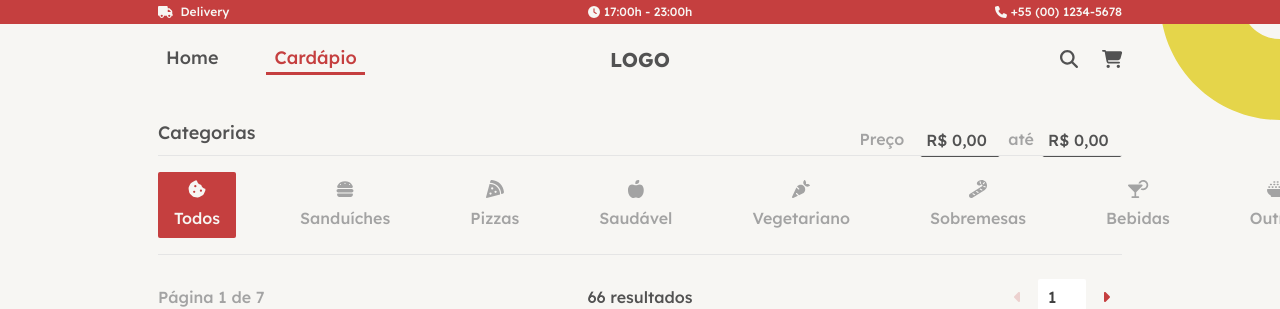
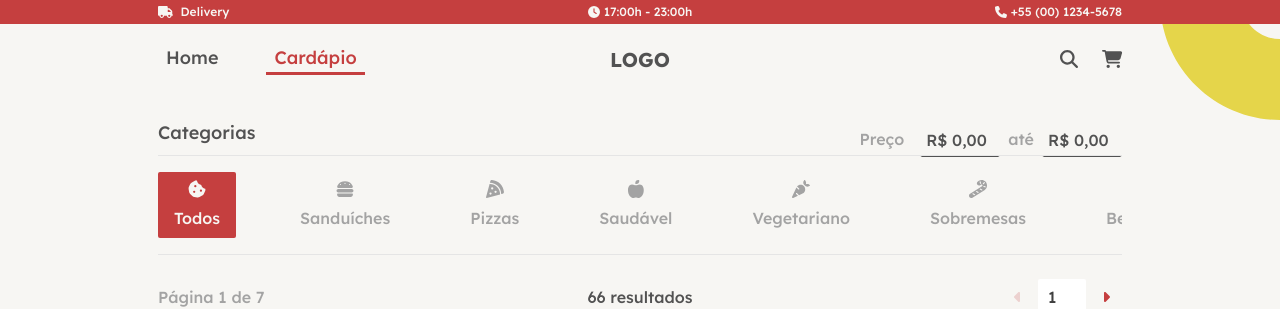
Before and after one commit to aridsm/food-app-2, a React (Vite) app: page /menu in a window 1280 px wide. Shown: the top 309 px of the page. Built offline with nearby package versions, Linux system fonts and the light colour scheme.

Commit message:
fix: add grab do menu categorias

```diff
--- a/src/components/Menu/Results.tsx
+++ b/src/components/Menu/Results.tsx
@@ -17,7 +17,6 @@ const Results: React.FC = () => {
   const [shownMenuItems, setShownMenuItems] = useState<MenuItem[]>(() =>
     menuItemsList.slice(0, itemsPerPage)
   );
-  const [totalItems, setTotalItems] = useState<number>(menuItems.length);
   const [page, setPage] = useState<Page>({
     currentPage: 1,
     totalPages: 1,
@@ -25,14 +24,14 @@ const Results: React.FC = () => {
 
   useEffect(() => {
     setPage((state: Page) => {
-      const totalPages = Math.floor(totalItems / itemsPerPage);
+      const totalPages = Math.floor(menuItemsList.length / itemsPerPage);
       return { ...state, totalPages };
     });
-  }, [totalItems]);
+  }, [menuItemsList]);
 
   useEffect(() => {
     setShownMenuItems(() => {
-      const firstIndexToShow = (page.currentPage - 1) * itemsPerPage;
+      const firstIndexToShow: number = (page.currentPage - 1) * itemsPerPage;
       return menuItemsList.slice(
         firstIndexToShow,
         itemsPerPage + firstIndexToShow
@@ -67,7 +66,9 @@ const Results: React.FC = () => {
         <div className="text-neutral-400 flex-1">
           Página {page.currentPage} de {page.totalPages}
         </div>
-        <div className="flex-1 text-center">{totalItems} resultados</div>
+        <div className="flex-1 text-center">
+          {menuItemsList.length} resultados
+        </div>
         <div className="flex items-center flex-1 text-end gap-1">
           <button
             disabled={page.currentPage === 1}
--- /dev/null
+++ b/src/routes/pages/Menu/Menu.module.css
@@ -0,0 +1,12 @@
+.disabled {
+  -webkit-touch-callout: none;
+  -webkit-user-select: none;
+  -khtml-user-select: none;
+  -moz-user-select: none;
+  -ms-user-select: none;
+  user-select: none;
+}
+
+.ulList {
+  transition: 0.1s;
+}
--- a/src/routes/pages/Menu/Menu.tsx
+++ b/src/routes/pages/Menu/Menu.tsx
@@ -9,18 +9,25 @@ import {
   faMartiniGlassCitrus,
   faPizzaSlice,
 } from "@fortawesome/free-solid-svg-icons";
-import { useState } from "react";
+import { useRef, useState } from "react";
 import { FontAwesomeIcon } from "@fortawesome/react-fontawesome";
 import Categories from "../../../types/enums/categories";
 import Results from "../../../components/Menu/Results";
+import classes from "./Menu.module.css";
 
-const Menu: React.FC = () => {
 interface category {
   name: string;
   id: Categories | 0;
   icon: IconDefinition;
 }
 
+interface positions {
+  initial: number;
+  final: number;
+  current: number;
+}
+
+const Menu: React.FC = () => {
   const categories: category[] = [
     {
       name: "Todos",
@@ -67,6 +74,15 @@ const Menu: React.FC = () => {
   const [selectedCategories, setSelectedCategories] = useState<
     Array<Categories | 0>
   >([0]);
+  const [isMoving, setIsMoving] = useState<boolean>(false);
+  const [positions, setPositions] = useState<positions>({
+    initial: 0,
+    final: 0,
+    current: 0,
+  });
+
+  const UlMenuList = useRef<HTMLUListElement | null>(null);
+  const DivContainerList = useRef<HTMLDivElement | null>(null);
 
   const checkSelectedCategory = (category: Categories | 0) => {
     if (!category) {
@@ -91,10 +107,55 @@ const Menu: React.FC = () => {
     }
   };
 
+  const mouseDownAction = (e: React.MouseEvent) => {
+    setIsMoving(true);
+    setPositions((currState) => ({ ...currState, initial: e.clientX }));
+    UlMenuList.current!.style.cursor = "grabbing";
+  };
+
+  const mouseMoveAction = (e: React.MouseEvent) => {
+    if (isMoving) {
+      UlMenuList.current!.style.cursor = "grabbing";
+
+      const minLeft =
+        DivContainerList.current!.getBoundingClientRect().width -
+        UlMenuList.current!.getBoundingClientRect().width;
+
+      let left =
+        (e.clientX - positions.initial) * 1.5 + Number(positions.final);
+
+      if (left > 0) {
+        left = 0;
+      }
+
+      if (left < minLeft) {
+        left = minLeft;
+      }
+
+      UlMenuList.current!.style.left = left + "px";
+
+      setPositions((currState) => ({ ...currState, current: left }));
+    }
+  };
+
+  const mouseLeaveAction = () => {
+    endGrabbing();
+  };
+
+  const mouseUpAction = () => {
+    endGrabbing();
+  };
+
+  const endGrabbing = () => {
+    setIsMoving(false);
+    setPositions((currState) => ({ ...currState, final: currState.current }));
+    UlMenuList.current!.style.cursor = "grab";
+  };
+
   return (
     <div>
       <div className="flex justify-between mb-2">
-        <h2>Categorias</h2>
+        <h2>Categorias </h2>
         <div className="flex items-center text-base gap-4 text-neutral-400 -mb-3">
           <p>Preço</p>
           <div className="flex items-center">
@@ -110,15 +171,32 @@ const Menu: React.FC = () => {
           </div>
         </div>
       </div>
-      <ul className="flex gap-12 text-neutral-400 border-y border-neutral-200 py-4 text-base">
+      <div ref={DivContainerList} className="overflow-hidden">
+        <ul
+          ref={UlMenuList}
+          className={`flex gap-12 relative top-0 left-0 text-neutral-400 border-y border-neutral-200 py-4 text-base w-fit ${classes.ulList}`}
+          onMouseDown={(e) => mouseDownAction(e)}
+          onMouseMove={(e) => mouseMoveAction(e)}
+          onMouseLeave={() => mouseLeaveAction()}
+          onMouseUp={() => mouseUpAction()}
+        >
           {categories.map((item) => (
-          <li key={item.id}>
+            <li
+              key={item.id}
+              className={
+                isMoving ? "pointer-events-none" : "pointer-events-auto"
+              }
+            >
               <button
                 onClick={() => checkSelectedCategory(item.id)}
                 className={`py-2 px-4 rounded-sm flex flex-col gap-2 items-center justify-center ${
                   selectedCategories.includes(item.id)
                     ? "bg-red-theme text-white-beige hover:bg-red-theme"
                     : "hover:bg-neutral-200/[.4]"
+                } ${
+                  isMoving
+                    ? `cursor-grabbing  ${classes.disabled}`
+                    : "cursor-pointer"
                 }`}
               >
                 <FontAwesomeIcon icon={item.icon} className="text-lg" />
@@ -127,6 +205,7 @@ const Menu: React.FC = () => {
             </li>
           ))}
         </ul>
+      </div>
       <Results />
     </div>
   );
```
Lines whose indentation alone changed are shown as unchanged.
